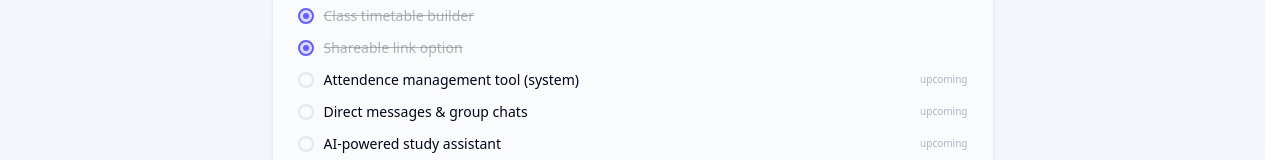
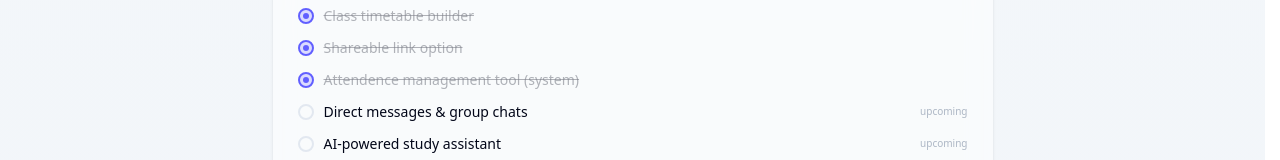
Before and after one commit to Harsh-Tayal007/Yorozuya-Campus, a React (Vite) app: page / in a window 1280 px wide. Shown: the part 1769-1929 px from the top of the page. Built offline with nearby package versions, Linux system fonts and the light colour scheme; no server answers.

Commit message:
fix(settings): remove empty oldPassword for OAuth password setup
- add password now works for accounts signed in with OAuth
- Added attendance feature to do in done list at homepage

```diff
--- a/src/pages/Home.jsx
+++ b/src/pages/Home.jsx
@@ -266,9 +266,9 @@ export default function Home() {
               <RoadmapItem label="Study to-do list & task tracker" done />
               <RoadmapItem label="Class timetable builder" done />
               <RoadmapItem label="Shareable link option" done />
+              <RoadmapItem label="Attendence management tool (system)" done />
 
               {/* ── Upcoming ── */}
-              <RoadmapItem label="Attendence management tool (system)" />
               <RoadmapItem label="Direct messages & group chats" />
               <RoadmapItem label="AI-powered study assistant" />
               <RoadmapItem label="Collaborative notes" />
--- a/src/pages/dashboard/DashboardSettings.jsx
+++ b/src/pages/dashboard/DashboardSettings.jsx
@@ -399,7 +399,7 @@ const AccountTab = ({ user }) => {
     if (newPassword.length < 8) { toast.error("Min 8 characters"); return }
     try {
       setSaving(true)
-      await account.updatePassword(newPassword, "")
+      await account.updatePassword(newPassword)
       toast.success("Password set! You can now log in with email + password too.", { duration: 5000 })
       setHasPassword(true)
       setActiveForm(null); resetForms()
```
